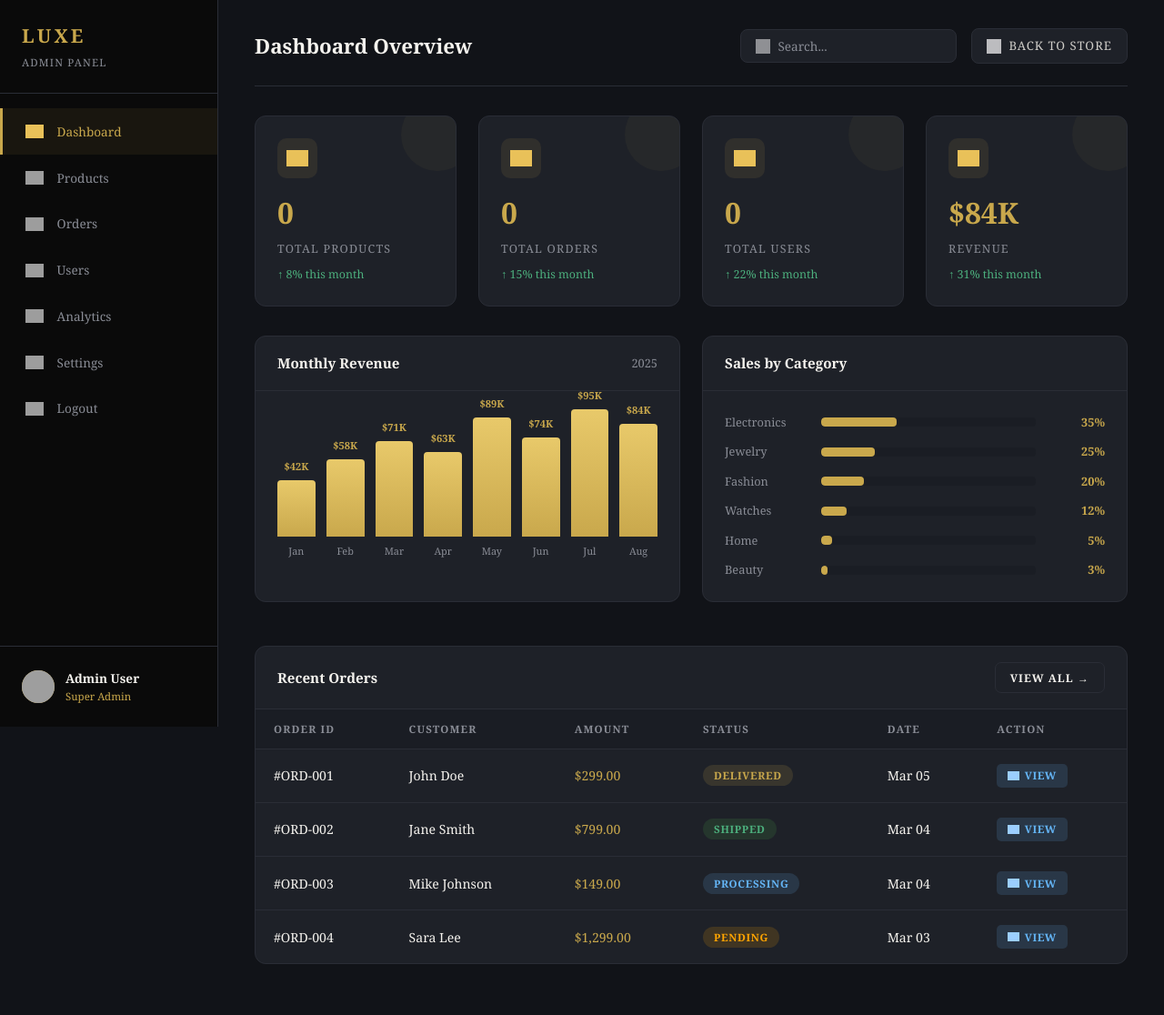
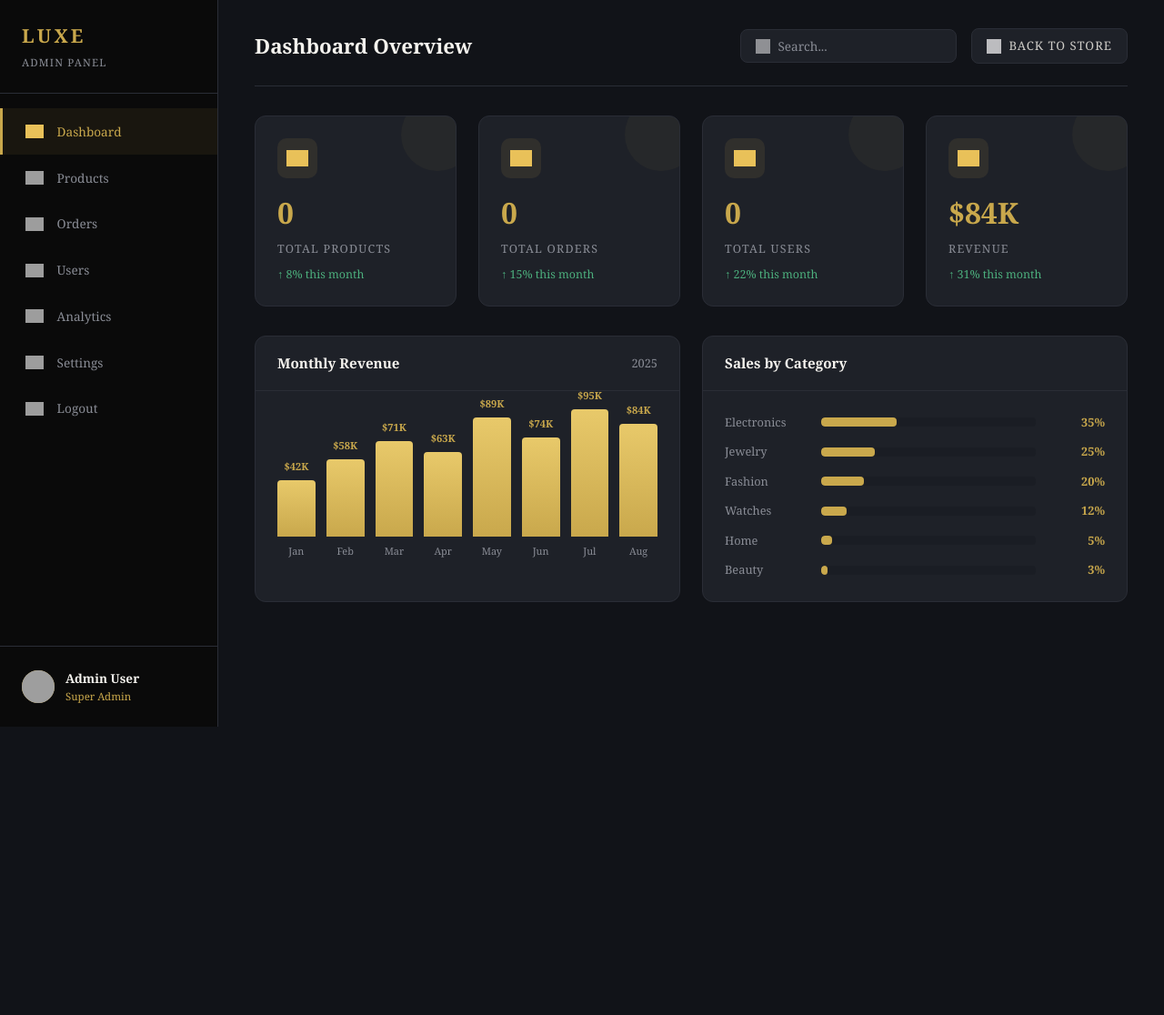
Before and after one commit to krijan1906/ecommerse_project, a PHP site: page /template/adminside.php in a window 1280 px wide. Shown: the part 59-1175 px from the top of the page at 91% size. After the commit the page ends 858 px from the top, so only its background shows below. Run offline with PHP 8.4, Linux system fonts and the light colour scheme; the visitor is signed in with stand-in values (Sample User, id 1); data that the repository does not hold is empty; grey boxes are pictures that could not be loaded.

Commit message:
project completed

```diff
--- a/backend/order_detail.php
+++ b/backend/order_detail.php
@@ -5,7 +5,7 @@
 include '../configuration/database_connection.php';
 
 if ($_SERVER['REQUEST_METHOD'] == "POST") {
-    $first_name  = mysqli_real_escape_string($conn, $_POST['first_name']);
+    $first_name  = mysqli_real_escape_string($conn, $_POST['first_name']);//kunai symboles jasle break garxa teslai manage garxa
     $last_name   = mysqli_real_escape_string($conn, $_POST['last_name']);
     $email       = mysqli_real_escape_string($conn, $_POST['email']);
     $cart_items  = mysqli_real_escape_string($conn, $_POST['cart_items'] ?? '');
--- a/template/adminside.php
+++ b/template/adminside.php
@@ -393,23 +393,7 @@
         </div>
       </div>
 
-      <div class="section-box">
-        <div class="section-head">
-          <h3>Recent Orders</h3>
-          <button class="btn btn-outline btn-sm" onclick="switchTab('orders')">View All →</button>
-        </div>
-        <div class="table-wrap">
-          <table class="data-table">
-            <thead><tr><th>Order ID</th><th>Customer</th><th>Amount</th><th>Status</th><th>Date</th><th>Action</th></tr></thead>
-            <tbody>
-              <tr><td>#ORD-001</td><td>John Doe</td><td class="text-gold">$299.00</td><td><span class="badge badge-delivered">Delivered</span></td><td>Mar 05</td><td><button class="action-btn btn-view"><img src="https://cdn.jsdelivr.net/npm/lucide-static@0.344.0/icons/eye.svg" alt=""/>View</button></td></tr>
-              <tr><td>#ORD-002</td><td>Jane Smith</td><td class="text-gold">$799.00</td><td><span class="badge badge-shipped">Shipped</span></td><td>Mar 04</td><td><button class="action-btn btn-view"><img src="https://cdn.jsdelivr.net/npm/lucide-static@0.344.0/icons/eye.svg" alt=""/>View</button></td></tr>
-              <tr><td>#ORD-003</td><td>Mike Johnson</td><td class="text-gold">$149.00</td><td><span class="badge badge-processing">Processing</span></td><td>Mar 04</td><td><button class="action-btn btn-view"><img src="https://cdn.jsdelivr.net/npm/lucide-static@0.344.0/icons/eye.svg" alt=""/>View</button></td></tr>
-              <tr><td>#ORD-004</td><td>Sara Lee</td><td class="text-gold">$1,299.00</td><td><span class="badge badge-pending">Pending</span></td><td>Mar 03</td><td><button class="action-btn btn-view"><img src="https://cdn.jsdelivr.net/npm/lucide-static@0.344.0/icons/eye.svg" alt=""/>View</button></td></tr>
-            </tbody>
-          </table>
-        </div>
-      </div>
+
     </div><!-- end dashboard -->
 
     <!-- ══ PRODUCTS TAB ══ -->
```
